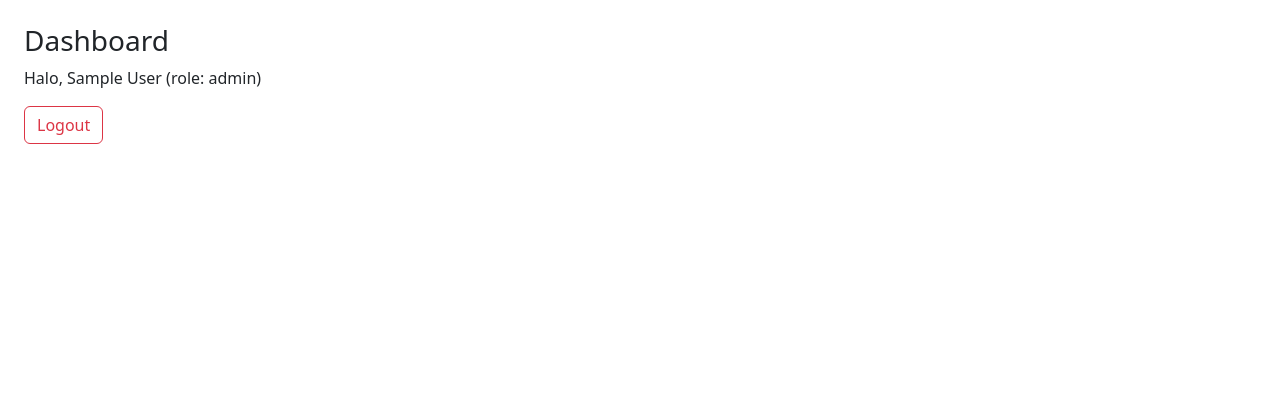
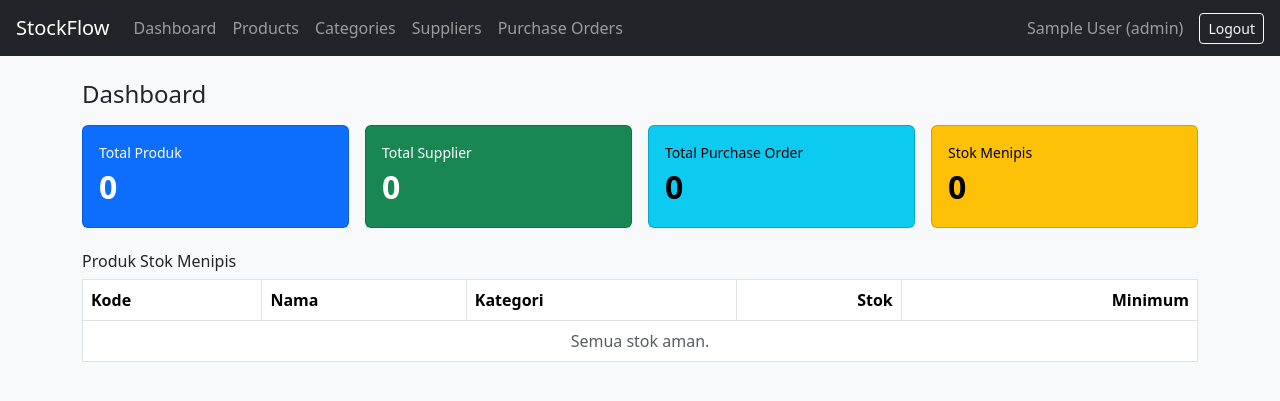
Before and after one commit to Hanifahgithub3/stockflow, a Laravel app: page /dashboard in a window 1280 px wide. Shown: the top 401 px of the page. Run offline with Laravel 12, Linux system fonts and the light colour scheme; the visitor is signed in with stand-in values (Sample User, id 1); data that the repository does not hold is empty.

Commit message:
Add purchase orders and dashboard

```diff
--- /dev/null
+++ b/app/Http/Controllers/DashboardController.php
@@ -0,0 +1,30 @@
+<?php
+
+namespace App\Http\Controllers;
+
+use App\Models\Product;
+use App\Models\PurchaseOrder;
+use App\Models\Supplier;
+
+class DashboardController extends Controller
+{
+    public function index()
+    {
+        $lowStockQuery = Product::whereColumn('current_stock', '<=', 'minimum_stock');
+
+        $stats = [
+            'products' => Product::count(),
+            'suppliers' => Supplier::count(),
+            'purchase_orders' => PurchaseOrder::count(),
+            'low_stock' => (clone $lowStockQuery)->count(),
+        ];
+
+        $lowStock = (clone $lowStockQuery)
+            ->with('category')
+            ->orderBy('current_stock')
+            ->limit(5)
+            ->get();
+
+        return view('dashboard', compact('stats', 'lowStock'));
+    }
+}
--- a/resources/views/dashboard.blade.php
+++ b/resources/views/dashboard.blade.php
@@ -1,17 +1,54 @@
-<!DOCTYPE html>
-<html lang="id">
-<head>
-    <meta charset="utf-8">
-    <meta name="viewport" content="width=device-width, initial-scale=1">
-    <title>Dashboard - StockFlow</title>
-    <link href="https://cdn.jsdelivr.net/npm/bootstrap@5.3.3/dist/css/bootstrap.min.css" rel="stylesheet">
-</head>
-<body class="p-4">
-    <h3>Dashboard</h3>
-    <p>Halo, {{ auth()->user()->name }} (role: {{ auth()->user()->role }})</p>
-    <form method="POST" action="{{ route('logout') }}">
-        @csrf
-        <button class="btn btn-outline-danger">Logout</button>
-    </form>
-</body>
-</html>
+@extends('layouts.app')
+@section('title', 'Dashboard')
+@section('content')
+@php $isAdmin = auth()->user()->role === 'admin'; @endphp
+
+<h4 class="mb-3">Dashboard</h4>
+
+<div class="row g-3 mb-4">
+    <div class="col-md-3">
+        <div class="card text-bg-primary"><div class="card-body">
+            <div class="small">Total Produk</div>
+            <div class="fs-2 fw-semibold">{{ $stats['products'] }}</div>
+        </div></div>
+    </div>
+    @if($isAdmin)
+    <div class="col-md-3">
+        <div class="card text-bg-success"><div class="card-body">
+            <div class="small">Total Supplier</div>
+            <div class="fs-2 fw-semibold">{{ $stats['suppliers'] }}</div>
+        </div></div>
+    </div>
+    <div class="col-md-3">
+        <div class="card text-bg-info"><div class="card-body">
+            <div class="small">Total Purchase Order</div>
+            <div class="fs-2 fw-semibold">{{ $stats['purchase_orders'] }}</div>
+        </div></div>
+    </div>
+    @endif
+    <div class="col-md-3">
+        <div class="card text-bg-warning"><div class="card-body">
+            <div class="small">Stok Menipis</div>
+            <div class="fs-2 fw-semibold">{{ $stats['low_stock'] }}</div>
+        </div></div>
+    </div>
+</div>
+
+<h6>Produk Stok Menipis</h6>
+<table class="table table-bordered bg-white">
+    <thead><tr><th>Kode</th><th>Nama</th><th>Kategori</th><th class="text-end">Stok</th><th class="text-end">Minimum</th></tr></thead>
+    <tbody>
+    @forelse($lowStock as $p)
+        <tr>
+            <td>{{ $p->product_code }}</td>
+            <td>{{ $p->product_name }}</td>
+            <td>{{ $p->category->category_name }}</td>
+            <td class="text-end">{{ $p->current_stock + 0 }} {{ $p->unit }}</td>
+            <td class="text-end">{{ $p->minimum_stock + 0 }}</td>
+        </tr>
+    @empty
+        <tr><td colspan="5" class="text-center text-muted">Semua stok aman.</td></tr>
+    @endforelse
+    </tbody>
+</table>
+@endsection
--- a/routes/web.php
+++ b/routes/web.php
@@ -6,6 +6,7 @@ use App\Http\Controllers\ProductController;
 use Illuminate\Support\Facades\Route;
 use App\Http\Controllers\SupplierController;
 use App\Http\Controllers\PurchaseOrderController;
+use App\Http\Controllers\DashboardController;
 
 Route::get('/', fn () => redirect('/dashboard'));
 
@@ -16,7 +17,7 @@ Route::middleware('guest')->group(function () {
 
 Route::middleware('auth')->group(function () {
     Route::post('/logout', [AuthController::class, 'logout'])->name('logout');
-    Route::get('/dashboard', fn () => view('dashboard'))->name('dashboard');
+        Route::get('/dashboard', [DashboardController::class, 'index'])->name('dashboard');
 
     Route::resource('categories', CategoryController::class)
         ->except('show')
```
